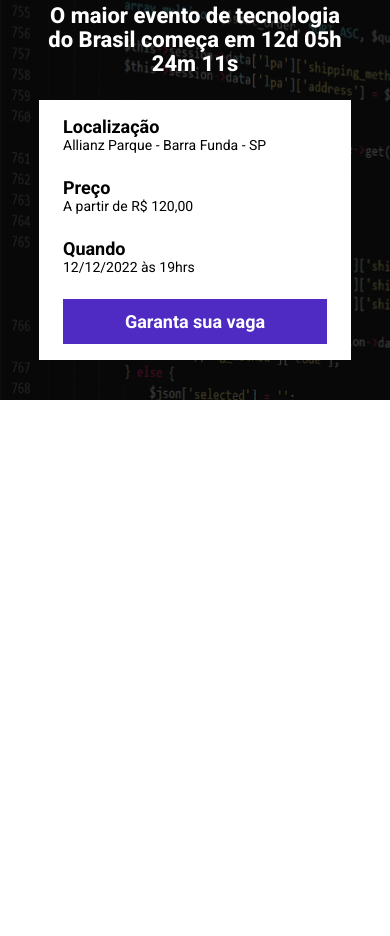
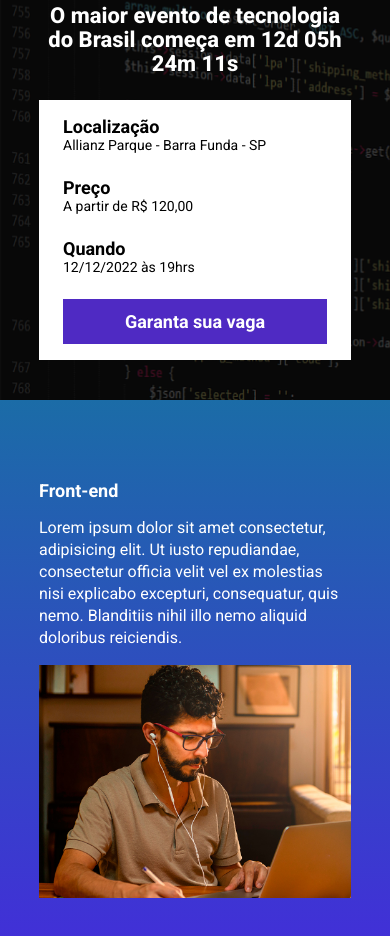
Before and after one commit to Briskinho/ebac_tech_talks, a website built with Parcel: page src/index.html in a window 390 px wide. Shown: the part 100-1036 px from the top of the page. Before the commit the page ends 844 px from the top, so only its background shows below. Built offline with nearby package versions, Linux system fonts and the light colour scheme.

Commit message:
feat: adicionando seção front-end

```diff
--- a/src/index.html
+++ b/src/index.html
@@ -35,6 +35,17 @@
             </div>
         </div>
     </header>
+    <section class="event">
+        <div class="container">
+            <div class="event__details">
+                <h2 class="event__details__title">Front-end</h2>
+                <p class="event__details__description">
+                    Lorem ipsum dolor sit amet consectetur, adipisicing elit. Ut iusto repudiandae, consectetur officia velit vel ex molestias nisi explicabo excepturi, consequatur, quis nemo. Blanditiis nihil illo nemo aliquid doloribus reiciendis.
+                </p>
+            </div>
+            <img class="event__image" src="./images/frontend.png" alt="Front-end">
+        </div>
+    </section>
     <script src="scripts/main.js"></script>
 </body>
 </html>
--- /dev/null
+++ b/src/styles/_event.scss
@@ -0,0 +1,42 @@
+.event {
+    padding: 80px 0;
+    background-image: linear-gradient(#1B6CA7, #442BDB);
+
+    .container {
+        display: flex;
+
+    }
+
+    &__image {
+        max-width: 360px;
+    }
+
+    &__details {
+        margin-right: 40px;
+
+        &__title {
+            font-size: 18px;
+            font-weight: bold;
+            margin-bottom: 16px;
+        }
+
+        &__description {
+            line-height: 22px;
+        }
+    }
+
+    @media (max-width: 640px) {
+        .container {
+            display: block;
+        }
+
+        &__image {
+            width: 100%;
+        }
+
+        &__details {
+            margin-right: 0;
+            margin-bottom: 16px;
+        }
+    }
+}
--- a/src/styles/main.scss
+++ b/src/styles/main.scss
@@ -1,6 +1,7 @@
 @use 'hero';
 @use 'components/infos_bar';
 @use 'components/buttons';
+@use 'event';
 
 * {
     margin: 0;
```
